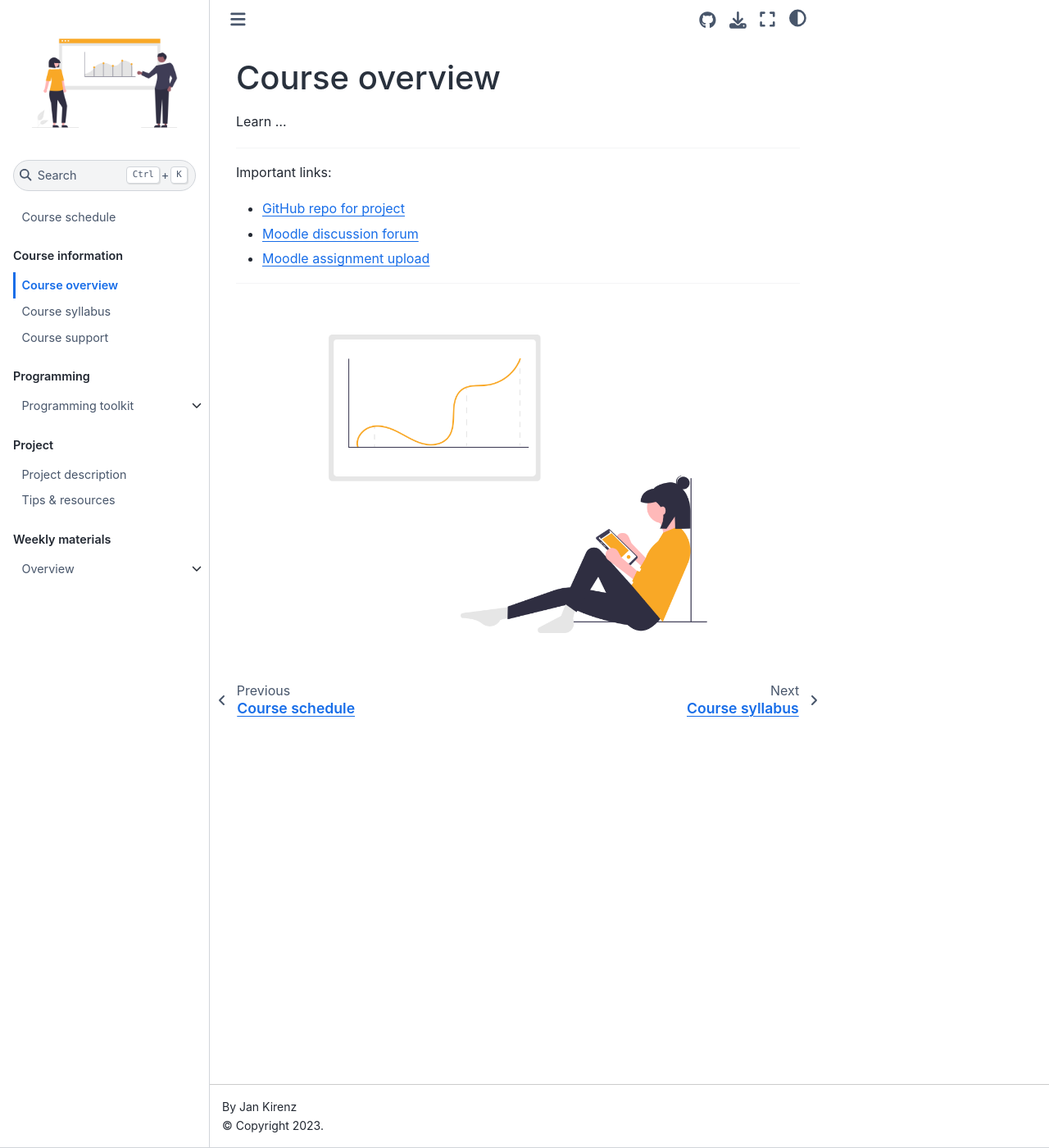
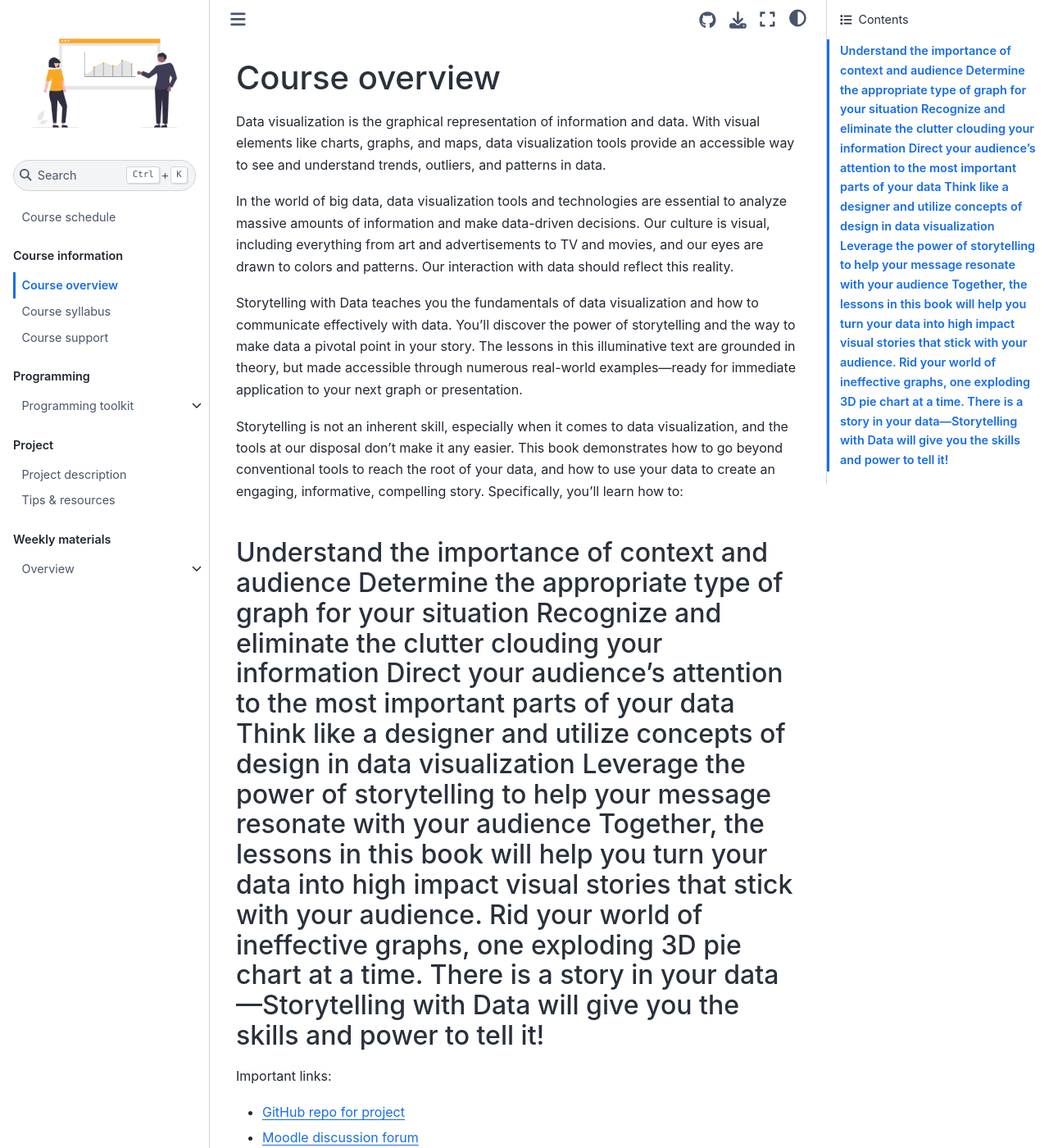
Before and after one commit to dst-ws22/website, a Jupyter Book: the page built from docs/course-overview.md, in a window 1280 px wide and 1400 px high. Shown: the whole window at 82% size. Built offline with Jupyter Book 1.0.4 settings and Sphinx 7.4.7 and the Sphinx Book theme 1.1.4, drawn with Linux system fonts in a browser that asks for light colours; comment, search, counter and statistics services are not loaded.

Commit message:
Update course-overview.md

```diff
--- a/docs/course-overview.md
+++ b/docs/course-overview.md
@@ -1,8 +1,20 @@
 # Course overview
 
-Learn ...
+Data visualization is the graphical representation of information and data. With visual elements like charts, graphs, and maps, data visualization tools provide an accessible way to see and understand trends, outliers, and patterns in data.
 
+In the world of big data, data visualization tools and technologies are essential to analyze massive amounts of information and make data-driven decisions. Our culture is visual, including everything from art and advertisements to TV and movies, and our eyes are drawn to colors and patterns. Our interaction with data should reflect this reality.
 
+Storytelling with Data teaches you the fundamentals of data visualization and how to communicate effectively with data. You'll discover the power of storytelling and the way to make data a pivotal point in your story. The lessons in this illuminative text are grounded in theory, but made accessible through numerous real-world examples—ready for immediate application to your next graph or presentation.
+
+Storytelling is not an inherent skill, especially when it comes to data visualization, and the tools at our disposal don't make it any easier. This book demonstrates how to go beyond conventional tools to reach the root of your data, and how to use your data to create an engaging, informative, compelling story. Specifically, you'll learn how to:
+
+Understand the importance of context and audience
+Determine the appropriate type of graph for your situation
+Recognize and eliminate the clutter clouding your information
+Direct your audience's attention to the most important parts of your data
+Think like a designer and utilize concepts of design in data visualization
+Leverage the power of storytelling to help your message resonate with your audience
+Together, the lessons in this book will help you turn your data into high impact visual stories that stick with your audience. Rid your world of ineffective graphs, one exploding 3D pie chart at a time. There is a story in your data—Storytelling with Data will give you the skills and power to tell it!
 ---
 
 Important links:
```
